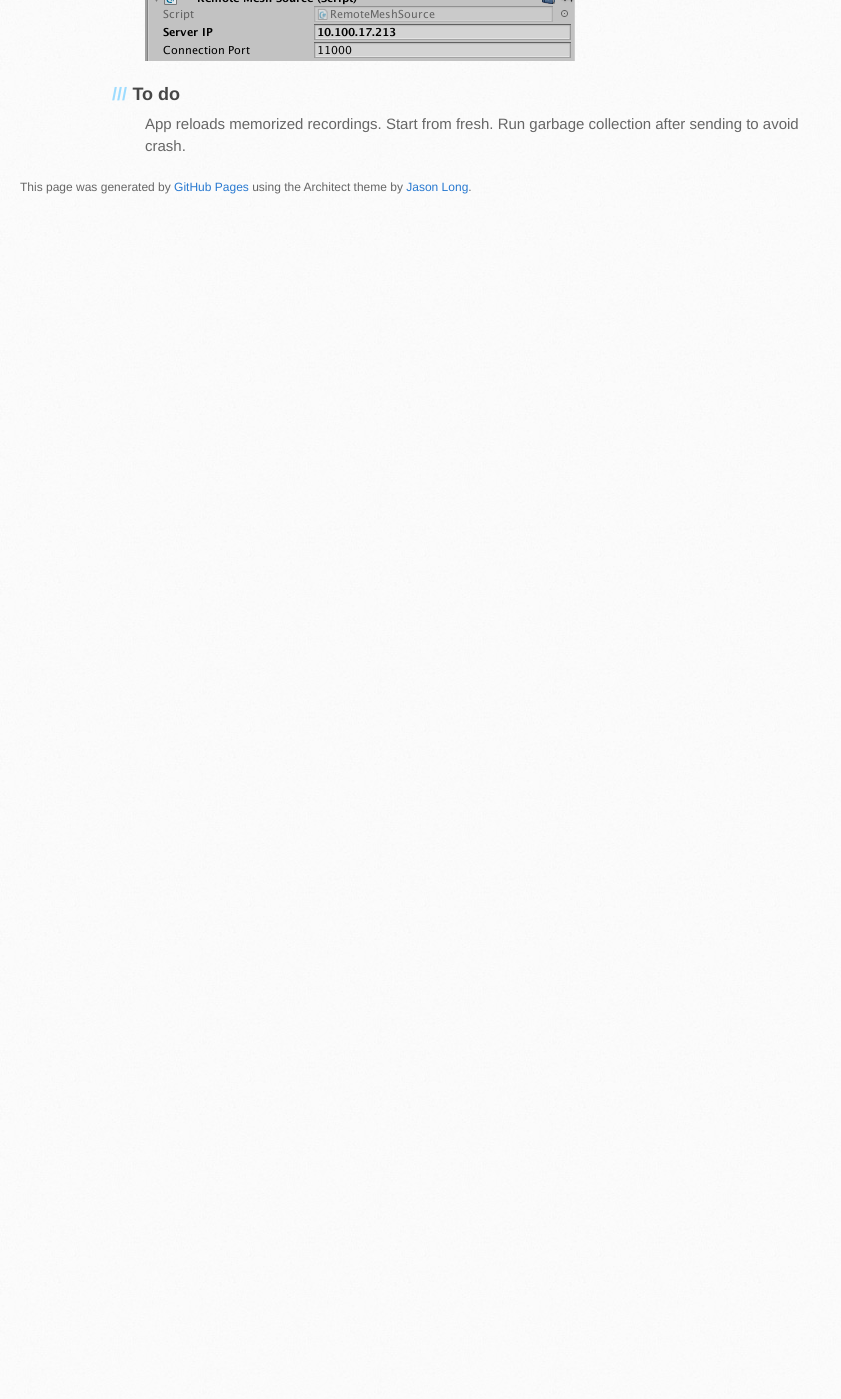
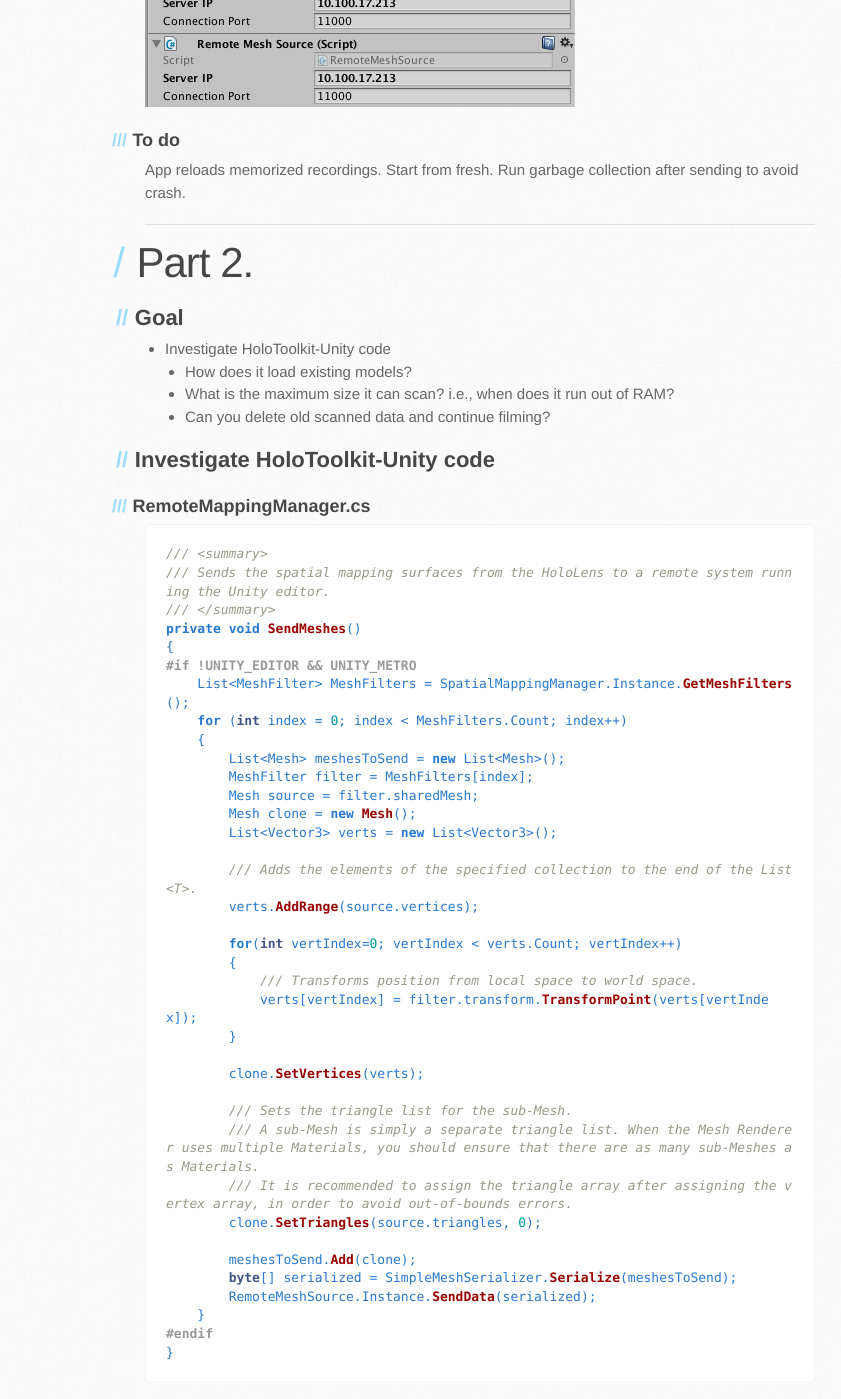
Before and after one commit to aalto-hololens-3D-scanning/aalto-hololens-3D-scanning.github.io, a Jekyll site: the page built from _posts/2017-03-22-week4.md, in a window 1280 px wide and 1400 px high, scrolled down 1670 px. Shown: the whole window, without its empty margins (0-841 px from the left). Built offline with Jekyll 4.4.1, drawn with Linux system fonts in a browser that asks for light colours; before the commit the page ends 1908 px from its top, so only the background shows below that.

````diff
--- a/_posts/2017-03-22-week4.md
+++ b/_posts/2017-03-22-week4.md
@@ -3,6 +3,7 @@ layout: default
 title: Week 4 – Scan with HoloLens
 ---
 
+# Part 1.
 ## Reading the Holoscanner blog.
 ### How do you control scanning with HoloLens?
 [Holoscanner] used `RemoteMeshManager` and `RemoteMeshSource` in **[HoloToolkit](https://github.com/YoungxHelsinki/HoloToolkit)** for crowd-scanning.
@@ -33,3 +34,56 @@ Set both source and target IP to **PC** not HoloLens!
 
 ### To do
 App reloads memorized recordings. Start from fresh. Run garbage collection after sending to avoid crash.
+
+---
+
+# Part 2.
+## Goal
+- Investigate HoloToolkit-Unity code
+  - How does it load existing models?
+  - What is the maximum size it can scan? i.e., when does it run out of RAM?
+  - Can you delete old scanned data and continue filming?
+
+
+## Investigate HoloToolkit-Unity code
+
+### RemoteMappingManager.cs
+```cs
+/// <summary>
+/// Sends the spatial mapping surfaces from the HoloLens to a remote system running the Unity editor.
+/// </summary>
+private void SendMeshes()
+{
+#if !UNITY_EDITOR && UNITY_METRO
+    List<MeshFilter> MeshFilters = SpatialMappingManager.Instance.GetMeshFilters();
+    for (int index = 0; index < MeshFilters.Count; index++)
+    {
+        List<Mesh> meshesToSend = new List<Mesh>();
+        MeshFilter filter = MeshFilters[index];
+        Mesh source = filter.sharedMesh;
+        Mesh clone = new Mesh();
+        List<Vector3> verts = new List<Vector3>();
+
+        /// Adds the elements of the specified collection to the end of the List<T>.
+        verts.AddRange(source.vertices);
+
+        for(int vertIndex=0; vertIndex < verts.Count; vertIndex++)
+        {
+            /// Transforms position from local space to world space.
+            verts[vertIndex] = filter.transform.TransformPoint(verts[vertIndex]);
+        }
+
+        clone.SetVertices(verts);
+
+        /// Sets the triangle list for the sub-Mesh.
+        /// A sub-Mesh is simply a separate triangle list. When the Mesh Renderer uses multiple Materials, you should ensure that there are as many sub-Meshes as Materials.
+        /// It is recommended to assign the triangle array after assigning the vertex array, in order to avoid out-of-bounds errors.
+        clone.SetTriangles(source.triangles, 0);
+
+        meshesToSend.Add(clone);
+        byte[] serialized = SimpleMeshSerializer.Serialize(meshesToSend);
+        RemoteMeshSource.Instance.SendData(serialized);
+    }
+#endif
+}
+```
````
Also changed, not shown: _posts/2017-03-03-about_sfm.md (added, +10 -0 lines), related_materials.md (+13 -5 lines).
